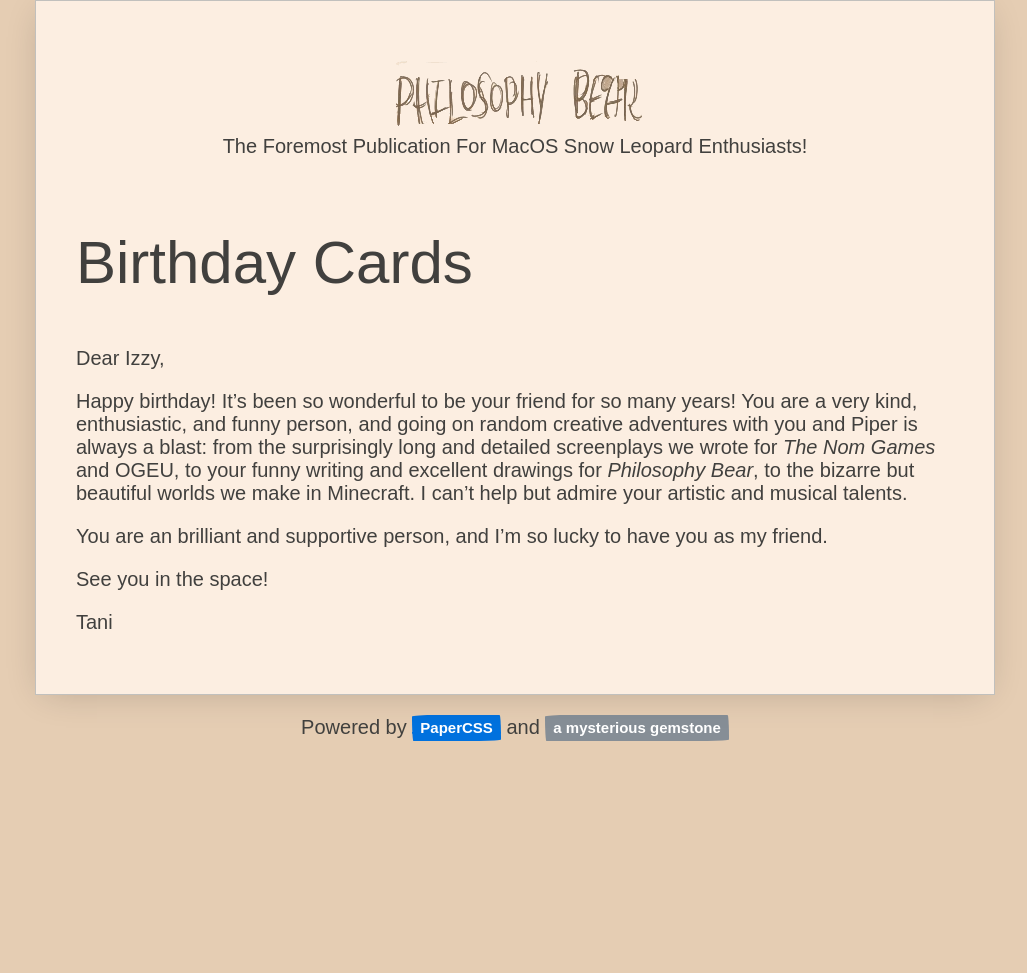
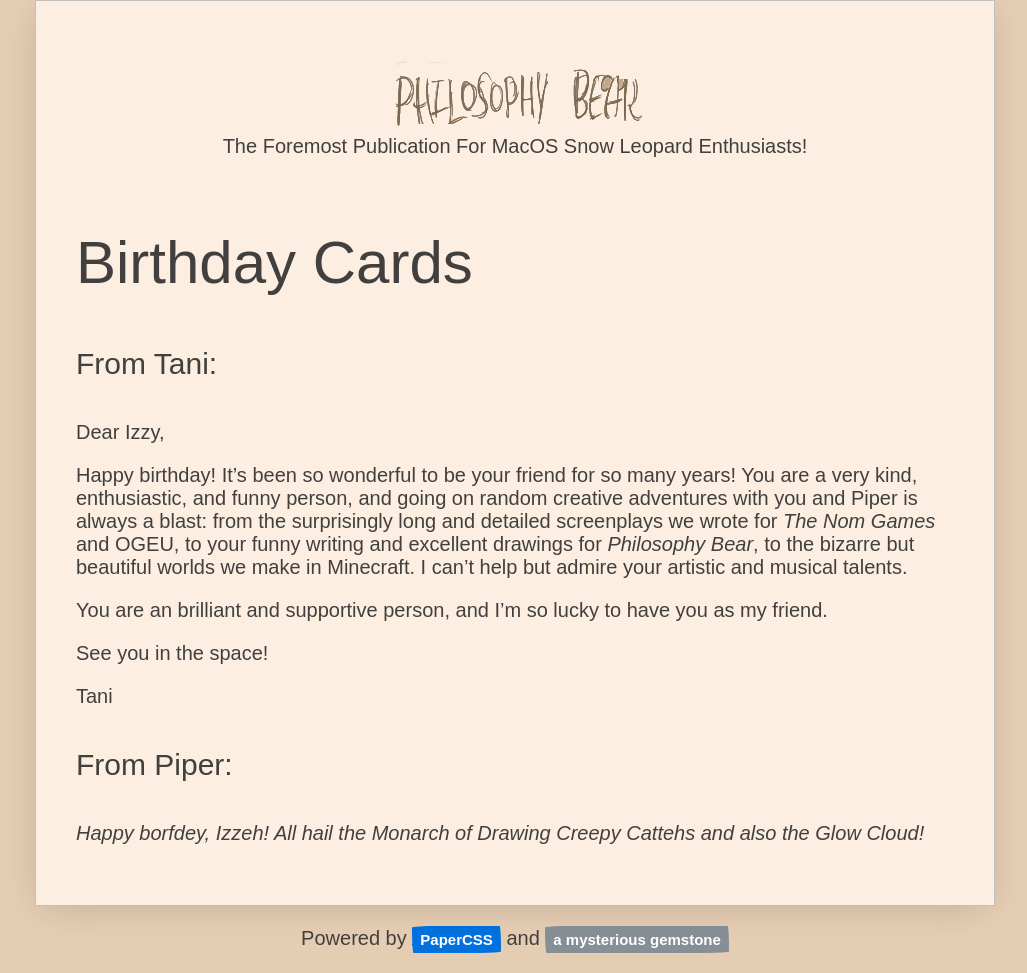
Before and after one commit to NotTani/philosophy-bear, a Jekyll site: the page built from birthday.md, in a window 1280 px wide. Shown: the whole page, without its empty margins (125-1152 px from the left). Built offline with Jekyll 4.4.1, drawn with Linux system fonts in a browser that asks for light colours; some web fonts are replaced; before the commit the page ends 900 px from its top, so only the background shows below that.

Commit message:
Add note from Piper

```diff
--- a/birthday.md
+++ b/birthday.md
@@ -4,6 +4,7 @@ title: Happy Birthday, Izzy!
 slogan: The Foremost Publication For MacOS Snow Leopard Enthusiasts!
 ---
 ## Birthday Cards
+#### From Tani:
 Dear Izzy,
 
 Happy birthday! It’s been so wonderful to be your friend for so many years! You are a very kind, enthusiastic, and funny
@@ -17,3 +18,6 @@ You are an brilliant and supportive person, and I'm so lucky to have you as my f
 See you in the space!
 
 Tani
+
+#### From Piper:
+*Happy borfdey, Izzeh! All hail the Monarch of Drawing Creepy Cattehs and also the Glow Cloud!*
```
